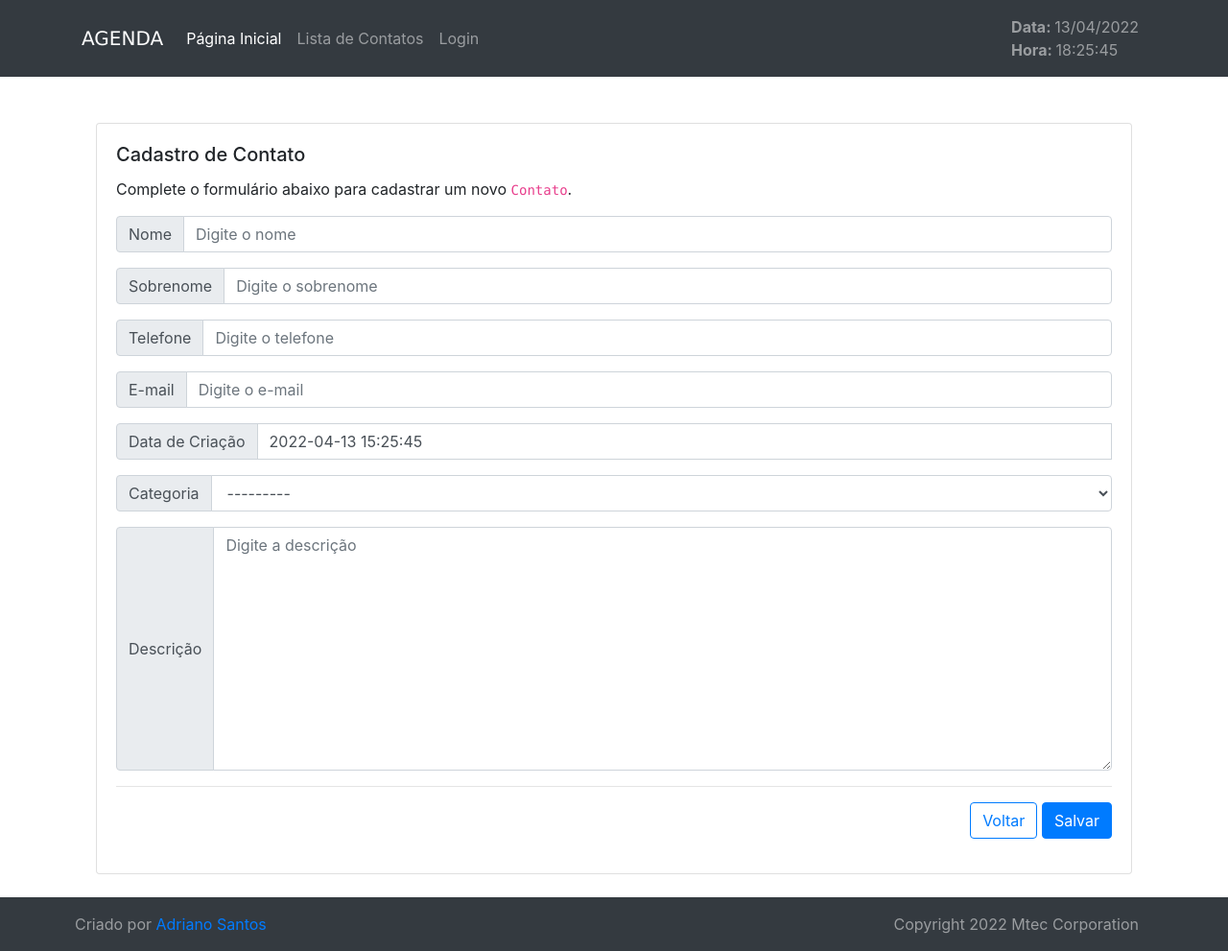
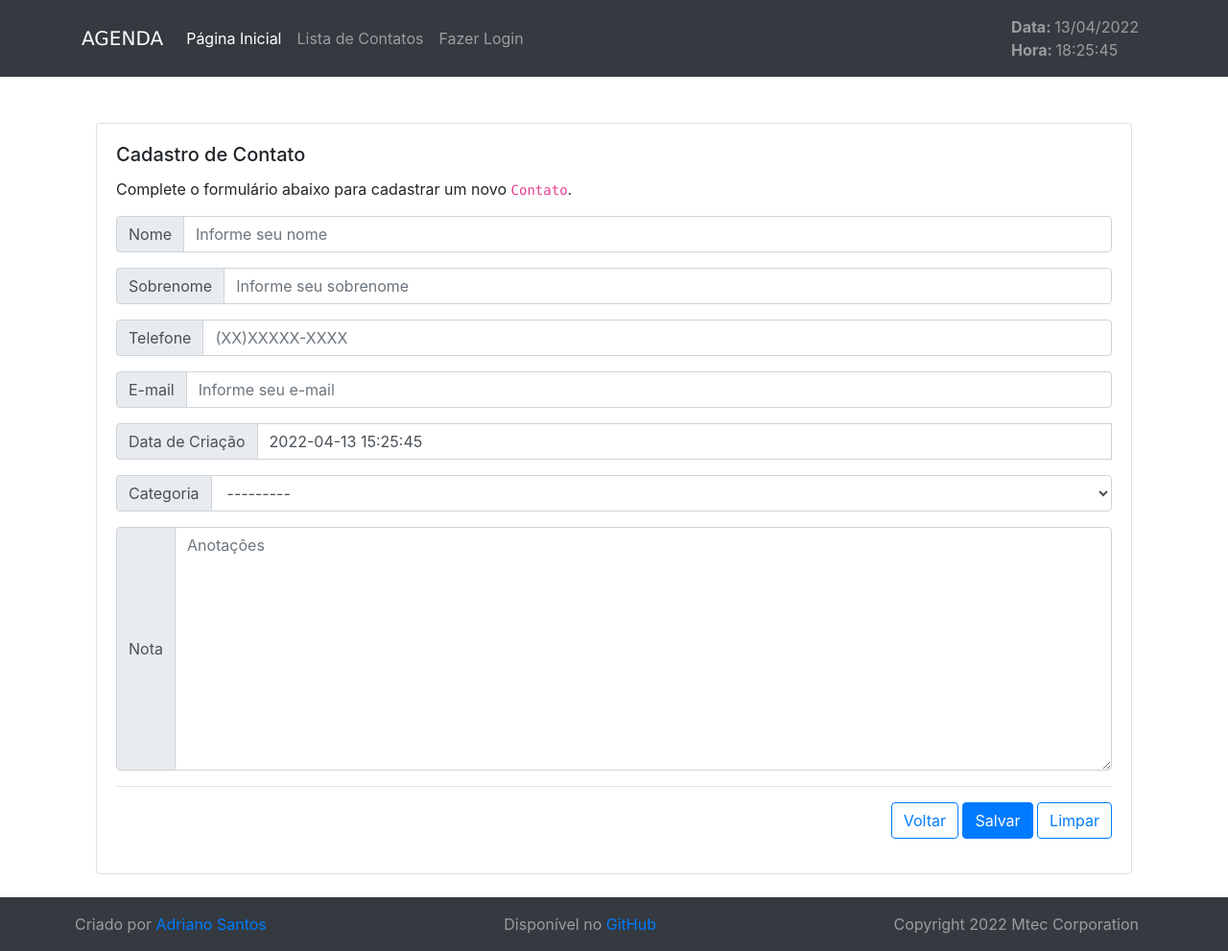
Before and after one commit to Adriano1976/projeto_agenda, a Django app: page /accounts/register_contact/ in a window 1280 px wide. Shown: the whole page at 96% size. Run offline with Django 3.2, Linux system fonts and the light colour scheme; data that the repository does not hold is empty; some libraries are stand-ins or nearby versions.

Commit message:
Create template _footer.html e button reset in the forms. Update meta in the _head.html.

```diff
--- a/accounts/forms.py
+++ b/accounts/forms.py
@@ -1,7 +1,3 @@
-from django.contrib import messages
-from django.core.validators import validate_email
-from django.shortcuts import render
-
 from contatos.models import Contato, Categoria
 from django import forms
 
--- a/accounts/templates/accounts/register.html
+++ b/accounts/templates/accounts/register.html
@@ -84,6 +84,7 @@
                                 <a href="{% url 'contatos:index' %}"
                                    class="btn btn-outline-primary">Voltar</a>
                                 <button type="submit" class="btn btn-primary">Salvar</button>
+                                <button  type="reset" class="btn btn-outline-primary">Limpar</button>
                             </div>
                         </form>
                     </div>
--- a/accounts/templates/accounts/register_contact.html
+++ b/accounts/templates/accounts/register_contact.html
@@ -26,7 +26,7 @@
                                 <div class="input-group-prepend">
                                     <span class="input-group-text">Nome</span>
                                 </div>
-                                {% render_field form.nome class+="form-control" placeholder="Digite o nome" %}
+                                {% render_field form.nome class+="form-control" placeholder="Informe seu nome" %}
                             </div>
 
                             <!-- Sobrenome do contato -->
@@ -34,7 +34,7 @@
                                 <div class="input-group-prepend">
                                     <span class="input-group-text">Sobrenome</span>
                                 </div>
-                                {% render_field form.sobrenome class+="form-control" placeholder="Digite o sobrenome" %}
+                                {% render_field form.sobrenome class+="form-control" type='name' placeholder="Informe seu sobrenome" %}
                             </div>
 
                             <!-- Telefone do contato -->
@@ -42,7 +42,7 @@
                                 <div class="input-group-prepend">
                                     <span class="input-group-text">Telefone</span>
                                 </div>
-                                {% render_field form.telefone class+="form-control" placeholder="Digite o telefone" %}
+                                {% render_field form.telefone class+="form-control" type='tel' placeholder="(XX)XXXXX-XXXX" %}
                             </div>
 
                             <!-- E-mail do contato -->
@@ -50,7 +50,7 @@
                                 <div class="input-group-prepend">
                                     <span class="input-group-text">E-mail</span>
                                 </div>
-                                {% render_field form.email class+="form-control" placeholder="Digite o e-mail" %}
+                                {% render_field form.email class+="form-control" type='email' placeholder="Informe seu e-mail" %}
                             </div>
 
                             <!-- Data de criação do contato -->
@@ -70,15 +70,16 @@
                             <!-- Descrição do contato -->
                             <div class="input-group mb-3">
                                 <div class="input-group-prepend">
-                                    <span class="input-group-text">Descrição</span>
+                                    <span class="input-group-text">Nota</span><br>
                                 </div>
-                                {% render_field form.descricao class+="form-control" placeholder="Digite a descrição" %}
+                                {% render_field form.descricao class+="form-control" placeholder="Anotações" %}
                             </div>
                             <hr>
                             <div class="text-right">
                                 <a href="{% url 'contatos:index' %}"
                                    class="btn btn-outline-primary">Voltar</a>
-                                <button class="btn btn-primary">Salvar</button>
+                                <button type="submit" class="btn btn-primary">Salvar</button>
+                                <button  type="reset" class="btn btn-outline-primary">Limpar</button>
                             </div>
                         </form>
                     </div>
--- a/accounts/templates/accounts/update_contact.html
+++ b/accounts/templates/accounts/update_contact.html
@@ -77,7 +77,7 @@
                             <div class="text-right">
                                 <a href="{% url 'contatos:listar_contato' %}"
                                    class="btn btn-outline-primary">Voltar</a>
-                                <button class="btn btn-primary">Enviar</button>
+                                <button class="btn btn-primary">Salvar</button>
                             </div>
                         </form>
                     </div>
--- a/contatos/views.py
+++ b/contatos/views.py
@@ -1,5 +1,3 @@
-from django.utils import timezone
-from django import template
 from django.shortcuts import render, get_object_or_404, redirect
 from django.http import Http404
 from django.core.paginator import Paginator
--- a/templates/parciais/_footer.html
+++ b/templates/parciais/_footer.html
@@ -1,13 +1,16 @@
 {% load tempo_atual %}
 
 <!-- Navigation -->
-<div class="navbar navbar-expand-lg navbar-dark bg-dark static-top">
-    <div class="container navbarSupportedContent navbar-nav mr-auto">
-        <div class="nav-link">
-            Criado por <a href="mailto:adrianosantos.git@gmail.com" rel="author">Adriano Santos</a>
-        </div>
+<nav class="navbar navbar-expand-lg navbar-dark bg-dark static-top">
+    <ul class="container navbar-nav mr-auto">
+        <li class="nav-link">
+            Criado por <a href="mailto:adrianosantos.git@gmail.com" rel="author" target="_blank">Adriano Santos</a>
+        </li>
+        <li class="nav-link">
+            Disponível no <a href="https://github.com/Adriano1976/projeto_agenda" target="_blank">GitHub</a>
+        </li>
         <div class="nav-link">
             Copyright 2022 Mtec Corporation
         </div>
-    </div>
-</div>
+    </ul>
+</nav>
--- a/templates/parciais/_head.html
+++ b/templates/parciais/_head.html
@@ -1,10 +1,25 @@
 <!-- Inicializando os Bootstrap core JavaScript que estão na tag 'link' abaixo -->
 {% load static %}
 
+<!-- Define a codificação de caracteres para a página -->
 <meta charset="utf-8">
+<!-- Define a janela de visualização para que o site fique bem em todos os dispositivos-->
 <meta name="viewport" content="width=device-width, initial-scale=1, shrink-to-fit=no">
+<!-- Define palavras chave para os sites de busca -->
+<meta name="keywords" content="Agenda, Agenda Pessoal, Agenda de Contatos, Agenda Online">
+<!-- Define a última revisão da página -->
+<meta name="revised" content="Adriano Santos, 13/04/2022">
+<!-- Recarrega a página a cada 5 minutos (refresh) -->
+<meta http-equiv="refresh" content="300">
+{#<!--A cada atualização (refresh) a página URL seguinte é recarregada -->#}
+{#<meta http-equiv="refresh" content="300"#}
+{#      url="agenda-contacts.herokuapp.com/accounts/register/"#}
+{#      url="agenda-contacts.herokuapp.com/accounts/register_contact/"#}
+{#      url="agenda-contacts.herokuapp.com/listar_contato">#}
+<!-- Define a descrição da página -->
 <meta name="description" content="Projeto criado seguindo as orientações do professor 'Luiz Otávio
 Miranda' do seu curso Python do básica ao avançado. Esse curso se encontra no site da Udemy">
+<!-- Define o autor da página -->
 <meta name="author" content="Adriano Santos">
 
 <!-- Bootstrap core CSS que esta na pasta template/static/vendor/... -->
--- a/templates/parciais/_nav.html
+++ b/templates/parciais/_nav.html
@@ -20,7 +20,7 @@
                     <a class="nav-link" href="{% url 'contatos:listar_contato' %}">Lista de Contatos</a>
                 </li>
                 <li class="nav-item">
-                    <a class="nav-link" href="{% url 'accounts:index_login' %}">Login</a>
+                    <a class="nav-link" href="{% url 'accounts:index_login' %}">Fazer Login</a>
                 </li>
             </ul>
 
```
